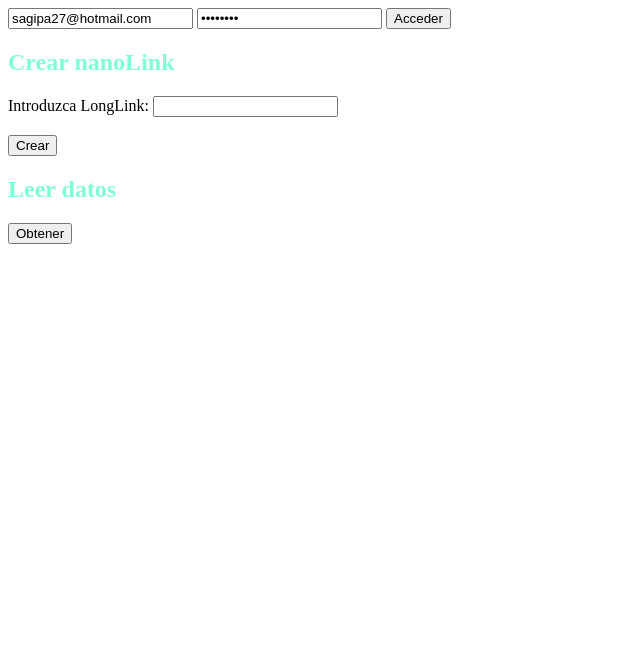
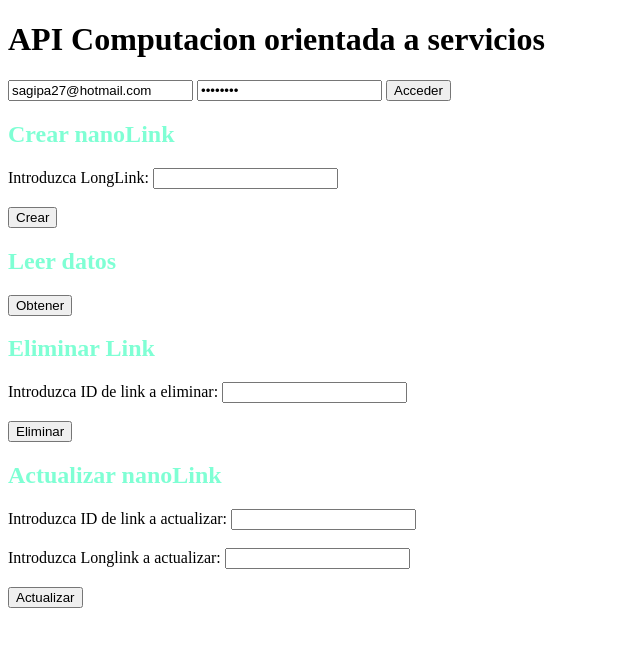
Before and after one commit to sagipa27/API_REST, a website: page public/index.html in a window 1280 px wide. Shown: the whole page, without its empty margins (0-640 px from the left). Drawn offline with Linux system fonts and the light colour scheme.

Commit message:
Se termina de implementar CRUD

```diff
--- a/controllers/link.controller.js
+++ b/controllers/link.controller.js
@@ -84,7 +84,7 @@ export const removeLink = async (req, res) => {
 export const updateLink = async (req, res) => {
     try {
         const { id } = req.params;
-        const { longLink } = req.body;
+        let { longLink } = req.body;
 
         console.log(longLink);
 
--- a/public/index.html
+++ b/public/index.html
@@ -8,24 +8,54 @@
     <link rel="stylesheet" href="CSS/style.css">
 </head>
 <body>
+    <header>
+        <h1>API Computacion orientada a servicios</h1>
+    </header>
+    <div>
         <form id="form">
             <input type="email" value="sagipa27@hotmail.com" id="email">
             <input type="password" value="admin123" id="password">
             <button type="submit" onclick="login()">Acceder</button>
-        <!-- <h2 id="app">Email: </h2> -->
         </form>
-</form>
+    </div>
+
+
+<div>
+
+
         <h2>Crear nanoLink</h2>
 
         <label for="fname">Introduzca LongLink:</label>
         <input type="text" id="longlink"><br><br>
-    <button id="longLinkButton" onclick="create()">Crear</button>
+        <button class="btn-form" onclick="create()">Crear</button>
+
+
+</div>
+
 
 <div>
     <h2>Leer datos</h2>
     <button id="longLinkButton" onclick="read()">Obtener</button>
 
     <pre id="arrPrint"></pre>
+</div>
+
+<div>
+        <h2>Eliminar Link</h2>
+        <label for="fname">Introduzca ID de link a eliminar:</label>
+        <input type="text" id="idEliminar"><br><br>
+        <button  class="btn-form" onclick="deleteLink()">Eliminar</button>
+ </div>
+
+<div>
+        <h2>Actualizar nanoLink</h2>
+        <label for="fname">Introduzca ID de link a actualizar:</label>
+        <input type="text" id="idUpdate"><br><br>
+        <label for="fname">Introduzca Longlink a actualizar:</label>
+        <input type="text" id="updLink"><br><br>
+        <button type="submit"  class="btn-form" onclick="updateLink()">Actualizar</button>
+
+
 </div>
 <script>
 
@@ -121,9 +151,51 @@
 
         };
 
-    function deleteLink(){
+    async function deleteLink(){
+        const idEliminar = document.getElementById("idEliminar").value;
+        const resToken = await fetch('/api/v1/auth/refresh',{
+                method: 'GET',
+                credentials: 'include'
+            });
+            const { token } = await resToken.json();
 
+            const res = fetch('api/v1/links/'+ idEliminar, {
+            method: 'DELETE',
+            headers: {
+                'Accept': 'application/json, text/plain, */*',
+                'Content-Type': 'application/json',
+                'Authorization': 'Bearer ' + token
             }
+
+            })
+    }
+
+    async function updateLink(){
+
+            let updLink = document.getElementById('updLink').value;
+            const idUpdate = document.getElementById('idUpdate').value;
+
+            const resToken = await fetch('/api/v1/auth/refresh',{
+                method: 'GET',
+                credentials: 'include'
+            });
+            const { token } = await resToken.json();
+
+
+            fetch('api/v1/links/' + idUpdate, {
+            method: 'PATCH',
+            headers: {
+                'Accept': 'application/json, text/plain, */*',
+                'Content-Type': 'application/json',
+                'Authorization': 'Bearer ' + token
+            },
+            body: JSON.stringify({"longLink" : updLink})
+
+        })
+    }
+
+
+
 
 
 
```
Also changed, not shown: public/protected.html (deleted, +0 -80 lines). Lines whose indentation alone changed are shown as unchanged.
